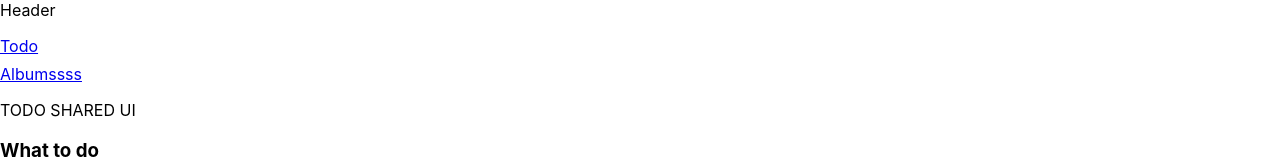
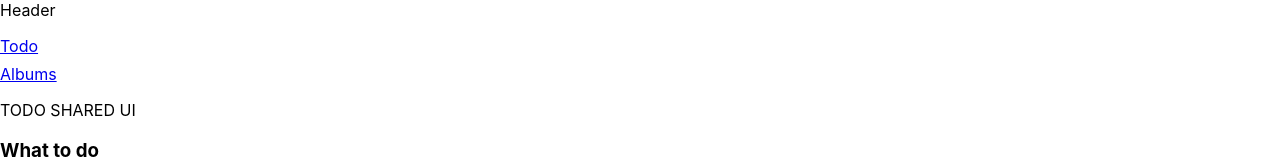
Before and after one commit to AnhPhammm/learn-reactjs, a React (Create React App) app: page / in a window 1280 px wide. Shown: the top 160 px of the page. Built offline with nearby package versions, Linux system fonts and the light colour scheme; no server answers.

Commit message:
test_git

```diff
--- a/src/App.js
+++ b/src/App.js
@@ -32,7 +32,7 @@ function App() {
       >
         <NavLink to="/todos">Todo</NavLink>
         <NavLink to="/albums" activeClassName="active-menu">
-          Albumssss
+          Albums
         </NavLink>
       </div>
       <Switch>
```
